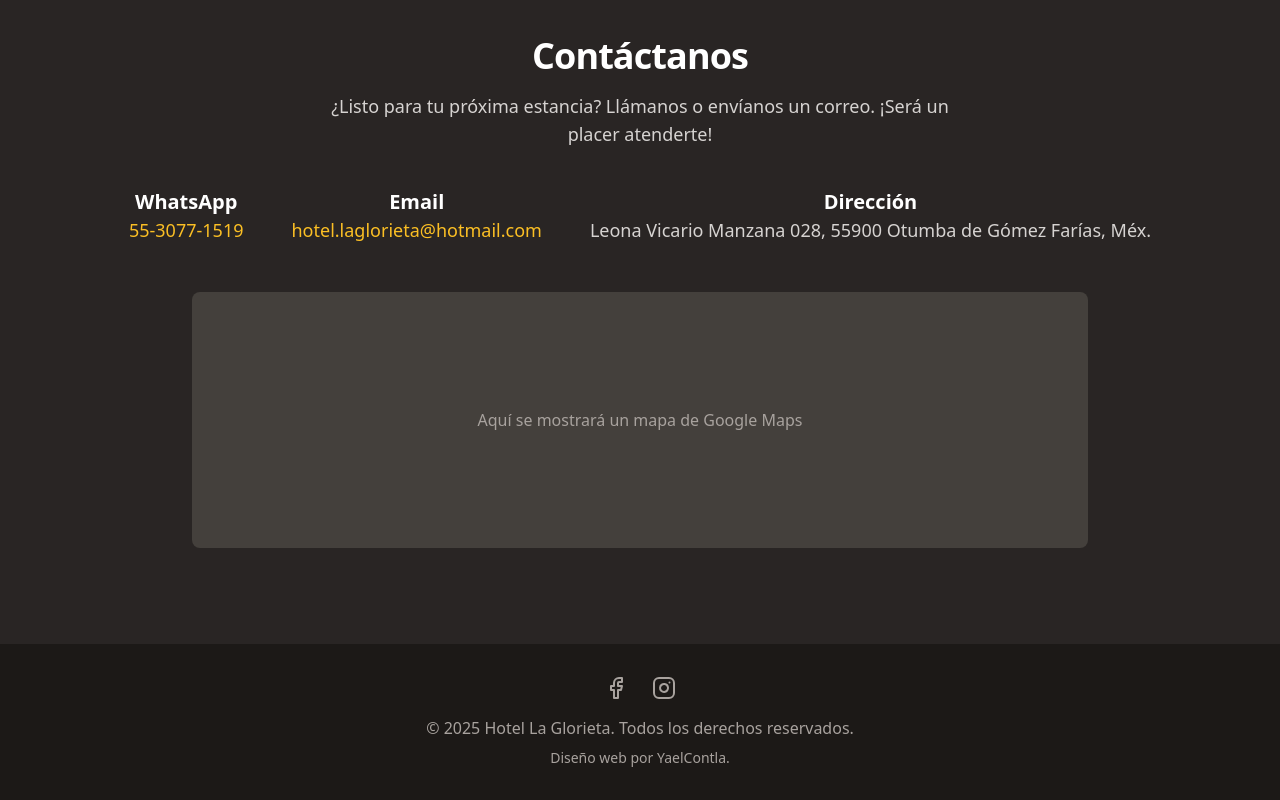
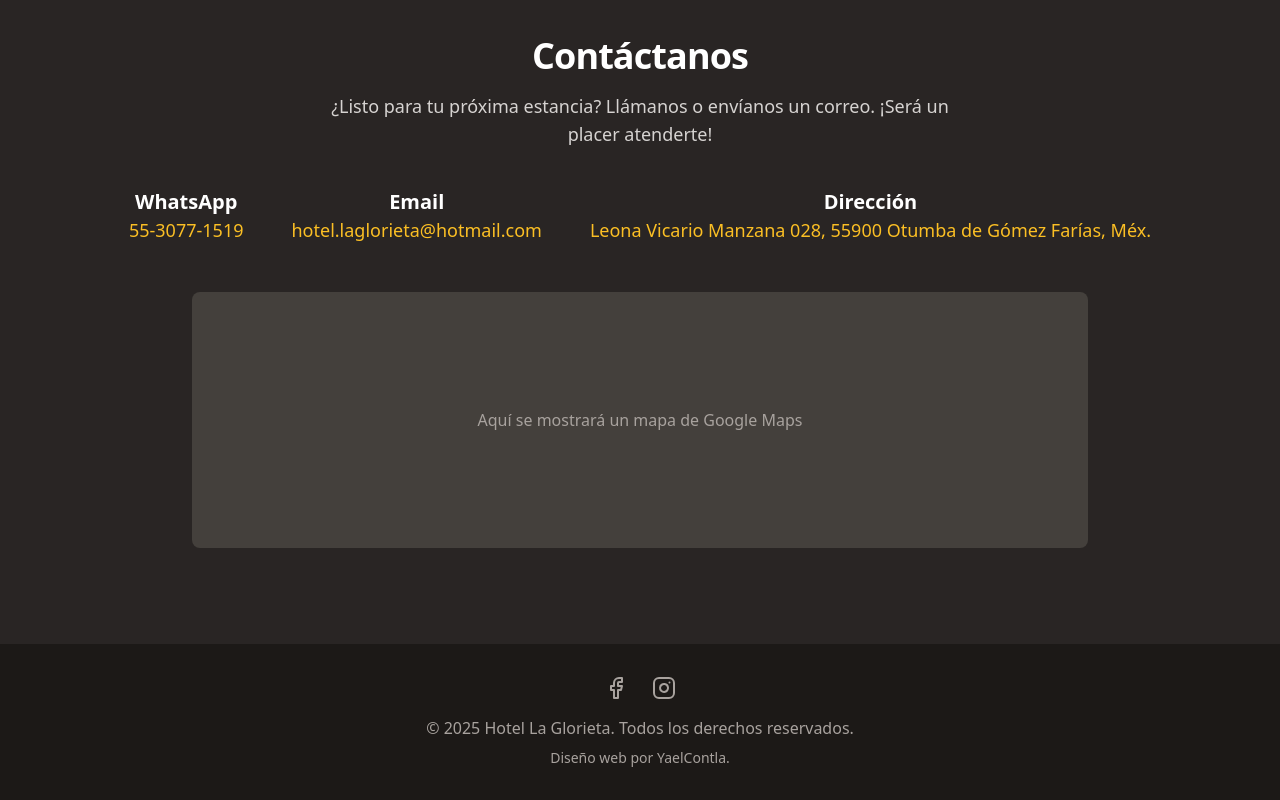
Before and after one commit to contlayael/hotel-la-glorieta, a React (Vite) app: page / in a window 1280 px wide. Shown: the part 2802-3602 px from the top of the page. Built offline with nearby package versions, Linux system fonts and the light colour scheme.

Commit message:
Se agregó link de ubicación en la dirección del footer

```diff
--- a/src/App.jsx
+++ b/src/App.jsx
@@ -91,8 +91,9 @@ export default function App() {
     name: "Hotel La Glorieta",
     phone: "55-3077-1519",
     whatsappLink: "https://wa.me/525530771519?text=Hola,%20me%20gustaría%20pedir%20información%20sobre%20el%20Hotel%20La%20Glorieta.",
-    email: "hotel.laglorieta@hotmail.com", // Reemplazar con el email real
-    address: "Leona Vicario Manzana 028, 55900 Otumba de Gómez Farías, Méx.", // Reemplazar con la dirección real
+    email: "hotel.laglorieta@hotmail.com",
+    address: "Leona Vicario Manzana 028, 55900 Otumba de Gómez Farías, Méx.",
+    addresLink: "https://maps.app.goo.gl/vnnXumCkJe74y43f7",
     facebook: "https://www.facebook.com/share/1AKoAT4bDA/",
     instagram: "https://www.instagram.com/laglorietahm?utm_source=qr&igsh=ODB1a3hxbjUwOG1k",
   };
@@ -268,7 +269,7 @@ export default function App() {
               </div>
               <div className="text-center">
                 <h3 className="text-xl font-semibold">Dirección</h3>
-                <p className="text-stone-300 text-lg">{hotelInfo.address}</p>
+                <a href={hotelInfo.addresLink} target="_blank" rel="noopener noreferrer" className="text-amber-400 hover:text-amber-300 text-lg transition-colors">{hotelInfo.address}</a>
               </div>
             </div>
             <div className="mt-12 bg-stone-700 h-64 w-full max-w-4xl mx-auto rounded-lg flex items-center justify-center">
```
